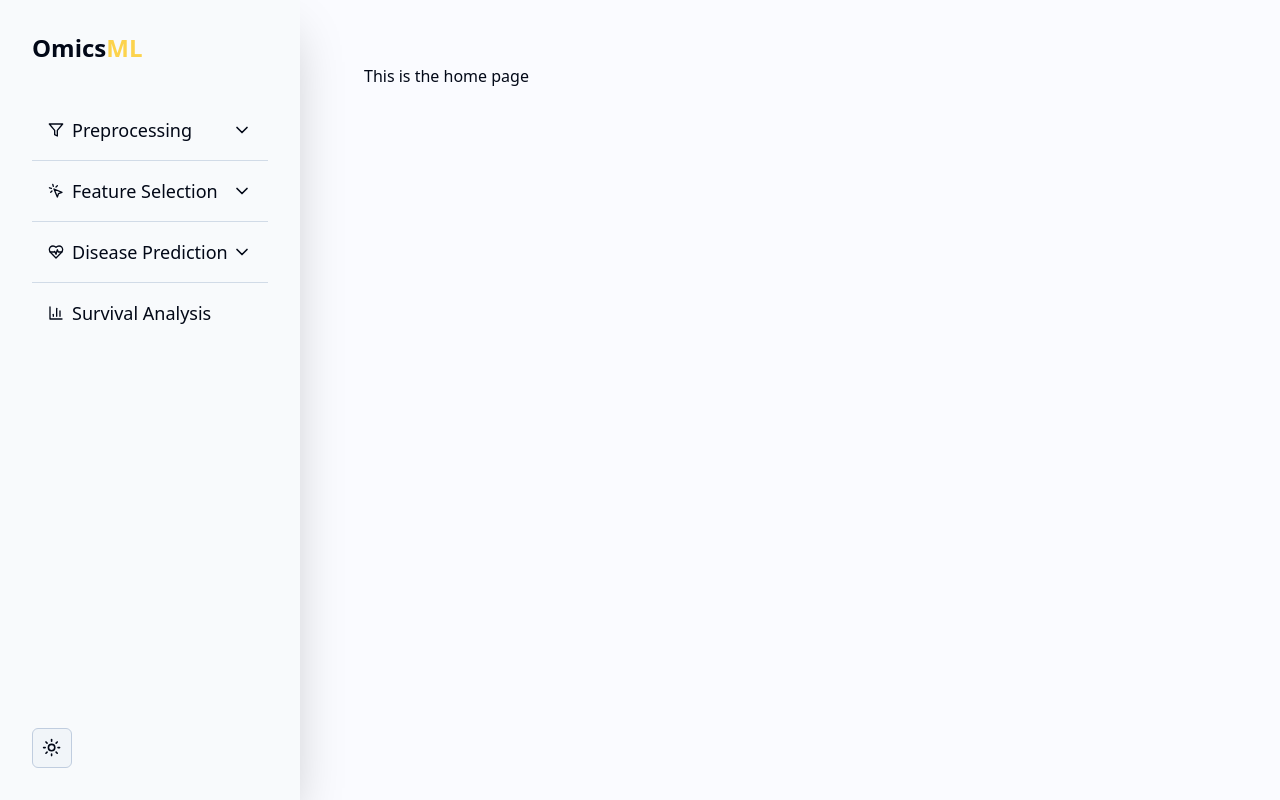
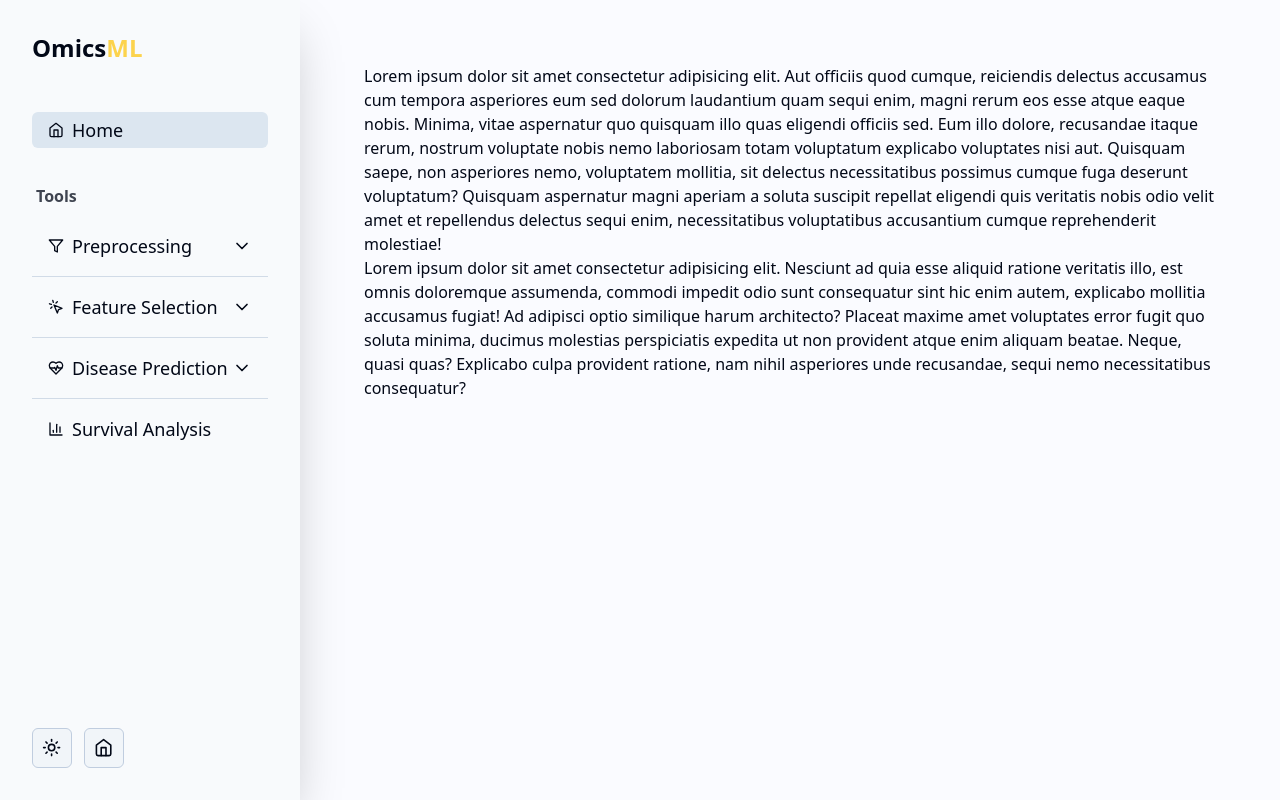
Before and after one commit to yash22arora/Omics-Frontend, a Next.js app in the folder client/: page /omics in a window 1280 px wide. Built offline with nearby package versions, Linux system fonts and the light colour scheme.

Commit message:
Add home tab in dashboard nav
Signed-off-by: Yashvardhan Arora <yash22arora@gmail.com>

```diff
--- a/client/src/app/(home)/page.tsx
+++ b/client/src/app/(home)/page.tsx
@@ -31,7 +31,7 @@ export default function OmicsHome() {
               <Link
                 key={item.label}
                 href={item.path}
-                className="flex flex-row items-center gap-2 p-5 pl-6 bg-slate-900 rounded-sm bg-opacity-70 transition-all duration-300 hover:shadow-xl hover:scale-110"
+                className="flex flex-row items-center gap-2 p-5 pl-6 bg-slate-900 rounded-sm bg-opacity-70 transition-all duration-300 hover:shadow-2xl hover:scale-110"
               >
                 <span className="scale-[2] mr-2">{item.icon}</span>
                 <span className="text-xl">{item.label}</span>
--- a/client/src/app/omics/page.tsx
+++ b/client/src/app/omics/page.tsx
@@ -3,8 +3,31 @@ import Image from "next/image";
 
 export default function OmicsHome() {
   return (
-    <div className="flex min-h-screen w-full flex-col ">
-      This is the home page
+    <div className="flex w-full flex-col ">
+      <p>
+        Lorem ipsum dolor sit amet consectetur adipisicing elit. Aut officiis
+        quod cumque, reiciendis delectus accusamus cum tempora asperiores eum
+        sed dolorum laudantium quam sequi enim, magni rerum eos esse atque eaque
+        nobis. Minima, vitae aspernatur quo quisquam illo quas eligendi officiis
+        sed. Eum illo dolore, recusandae itaque rerum, nostrum voluptate nobis
+        nemo laboriosam totam voluptatum explicabo voluptates nisi aut. Quisquam
+        saepe, non asperiores nemo, voluptatem mollitia, sit delectus
+        necessitatibus possimus cumque fuga deserunt voluptatum? Quisquam
+        aspernatur magni aperiam a soluta suscipit repellat eligendi quis
+        veritatis nobis odio velit amet et repellendus delectus sequi enim,
+        necessitatibus voluptatibus accusantium cumque reprehenderit molestiae!
+      </p>
+      <p>
+        Lorem ipsum dolor sit amet consectetur adipisicing elit. Nesciunt ad
+        quia esse aliquid ratione veritatis illo, est omnis doloremque
+        assumenda, commodi impedit odio sunt consequatur sint hic enim autem,
+        explicabo mollitia accusamus fugiat! Ad adipisci optio similique harum
+        architecto? Placeat maxime amet voluptates error fugit quo soluta
+        minima, ducimus molestias perspiciatis expedita ut non provident atque
+        enim aliquam beatae. Neque, quasi quas? Explicabo culpa provident
+        ratione, nam nihil asperiores unde recusandae, sequi nemo necessitatibus
+        consequatur?
+      </p>
     </div>
   );
 }
--- a/client/src/components/Navbar.tsx
+++ b/client/src/components/Navbar.tsx
@@ -5,11 +5,12 @@ import { ThemeToggle } from "./ThemeToggle";
 import { Separator } from "./ui/separator";
 import { useEffect, useState } from "react";
 import Link from "next/link";
-import { ChevronDown } from "lucide-react";
+import { ChevronDown, Home } from "lucide-react";
 import { usePathname } from "next/navigation";
+import { Button } from "./ui/button";
 
 const Navbar: React.FC = () => {
-  const [active, setActive] = useState<string | null>("");
+  const [active, setActive] = useState<string | null>("Home");
   const pathname = usePathname();
   useEffect(() => {
     const item = NAV_ITEMS.find((item) => item.path === pathname);
@@ -24,6 +25,19 @@ const Navbar: React.FC = () => {
         <span className="text-amber-300">ML</span>
       </Link>
 
+      <Link
+        href={"/omics"}
+        className={`text-lg font-medium px-4 py-1 mb-8 rounded-md w-full flex flex-row items-center ${
+          active === "Home" ? "bg-[hsl(var(--secondary))]" : ""
+        }`}
+        onClick={() => {
+          setActive("Home");
+        }}
+      >
+        <Home size={16} />
+        <span className="ml-2">Home</span>
+      </Link>
+      <span className="px-1 py-1 mb-4 opacity-75 font-semibold ">Tools</span>
       {NAV_ITEMS.map((item, idx) => (
         <div key={item.label} className="">
           {idx !== 0 && <Separator className="my-3" />}
@@ -71,8 +85,18 @@ const Navbar: React.FC = () => {
         </div>
       ))}
 
-      <div className="mt-auto">
+      <div className="mt-auto flex flex-row gap-3">
         <ThemeToggle />
+        <Button
+          variant="outline"
+          size="icon"
+          className="bg-[hsl(var(--accent))]"
+          onClick={() => {
+            window.location.href = "/";
+          }}
+        >
+          <Home className="h-[1.2rem] w-[1.2rem] rotate-0 scale-100 transition-all" />
+        </Button>
       </div>
     </nav>
   );
```
Also changed, not shown: client/src/lib/constants.tsx (+7 -1 lines).
